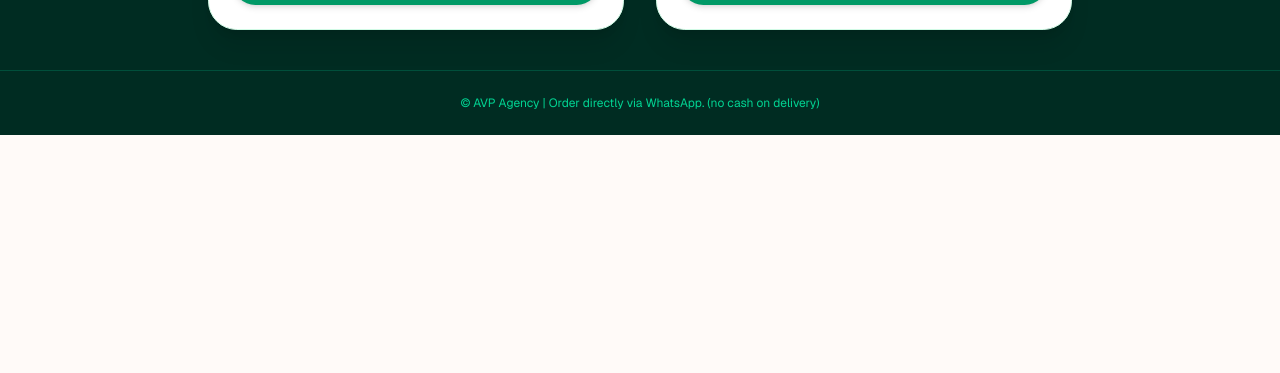
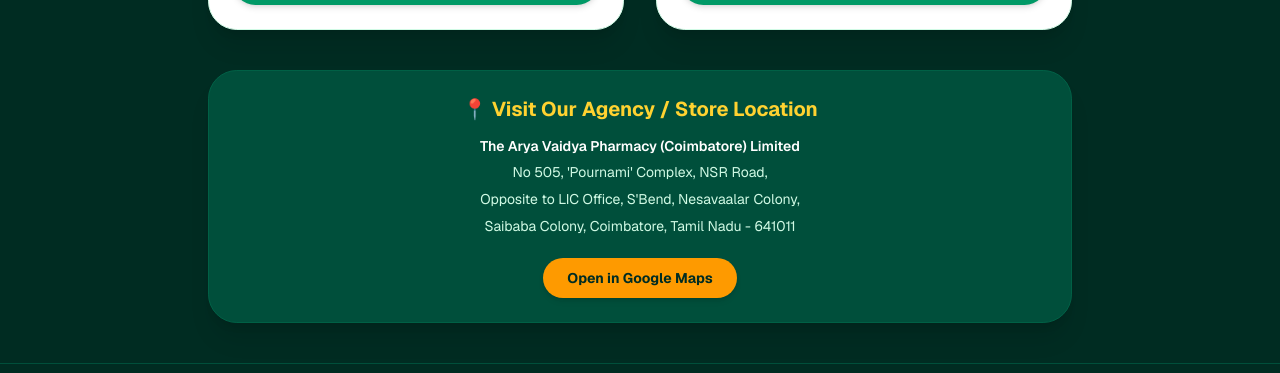
Before and after one commit to brucewayne1829-ai/auraglow-landing-page, a Next.js app: page / in a window 1280 px wide. Shown: the part 687-1060 px from the top of the page. Before the commit the page ends 822 px from the top, so only its background shows below. Built offline with nearby package versions, Linux system fonts and the light colour scheme.

Commit message:
Update page.tsx

```diff
--- a/app/page.tsx
+++ b/app/page.tsx
@@ -4,6 +4,7 @@ import React from 'react';
 
 export default function Page() {
   const whatsappNumber = "9715616987";
+  const mapUrl = "https://www.google.com/maps/place/No+505,+The+Arya+Vaidya+Pharmacy+Coimbatore+Limited,+Pournami'+Complex,+NSR+Rd,+opp.+to+LIC+Office,+S'Bend,+Nesavaalar+Colony,+Saibaba+Colony,+Coimbatore,+Tamil+Nadu+641011/@11.0268658,76.9467293,15z/data=!4m6!3m5!1s0x3ba858526b5c0591:0x135eacd0cdb95051!8m2!3d11.0268658!4d76.9467293!16s%2Fg%2F1vystznk";
 
   const products = [
     {
@@ -23,7 +24,7 @@ export default function Page() {
   ];
 
   return (
-    <div className="min-h-screen bg-emerald-950 text-gray-800 font-sans">
+    <div className="min-h-screen bg-emerald-950 text-gray-800 font-sans flex flex-col justify-between">
        {/* Header with AVP Logo */}
       <header className="bg-emerald-900 border-b border-emerald-800 text-white py-6 px-4 text-center shadow-lg">
         <div className="flex flex-col sm:flex-row justify-center items-center gap-4 max-w-4xl mx-auto">
@@ -47,8 +48,8 @@ export default function Page() {
 
 
       {/* Main Content */}
-      <main className="max-w-4xl mx-auto py-10 px-4">
-        <div className="grid grid-cols-1 sm:grid-cols-2 gap-8 justify-center">
+      <main className="max-w-4xl mx-auto py-10 px-4 w-full">
+        <div className="grid grid-cols-1 sm:grid-cols-2 gap-8 justify-center mb-10">
           {products.map((item) => {
             const waMessage = encodeURIComponent(`Hi, I want to order ${item.name} (${item.price})`);
             const waLink = `https://wa.me/${whatsappNumber}?text=${waMessage}`;
@@ -78,6 +79,27 @@ export default function Page() {
             );
           })}
         </div>
+
+        {/* Store Address & Location Section */}
+        <section className="bg-emerald-900 border border-emerald-800 rounded-2xl p-6 text-white text-center shadow-xl">
+          <h2 className="text-xl font-bold text-amber-300 mb-3">📍 Visit Our Agency / Store Location</h2>
+
+          <div className="text-sm text-emerald-100 leading-relaxed max-w-lg mx-auto mb-5 space-y-1">
+            <p className="font-semibold text-white">The Arya Vaidya Pharmacy (Coimbatore) Limited</p>
+            <p>No 505, 'Pournami' Complex, NSR Road,</p>
+            <p>Opposite to LIC Office, S'Bend, Nesavaalar Colony,</p>
+            <p>Saibaba Colony, Coimbatore, Tamil Nadu - 641011</p>
+          </div>
+
+          <a
+            href={mapUrl}
+            target="_blank"
+            rel="noopener noreferrer"
+            className="inline-flex items-center justify-center gap-2 bg-amber-500 hover:bg-amber-600 text-emerald-950 font-bold py-2.5 px-6 rounded-xl shadow-md transition-all active:scale-95 text-sm"
+          >
+            <span>Open in Google Maps</span>
+          </a>
+        </section>
       </main>
 
       {/* Footer */}
```
